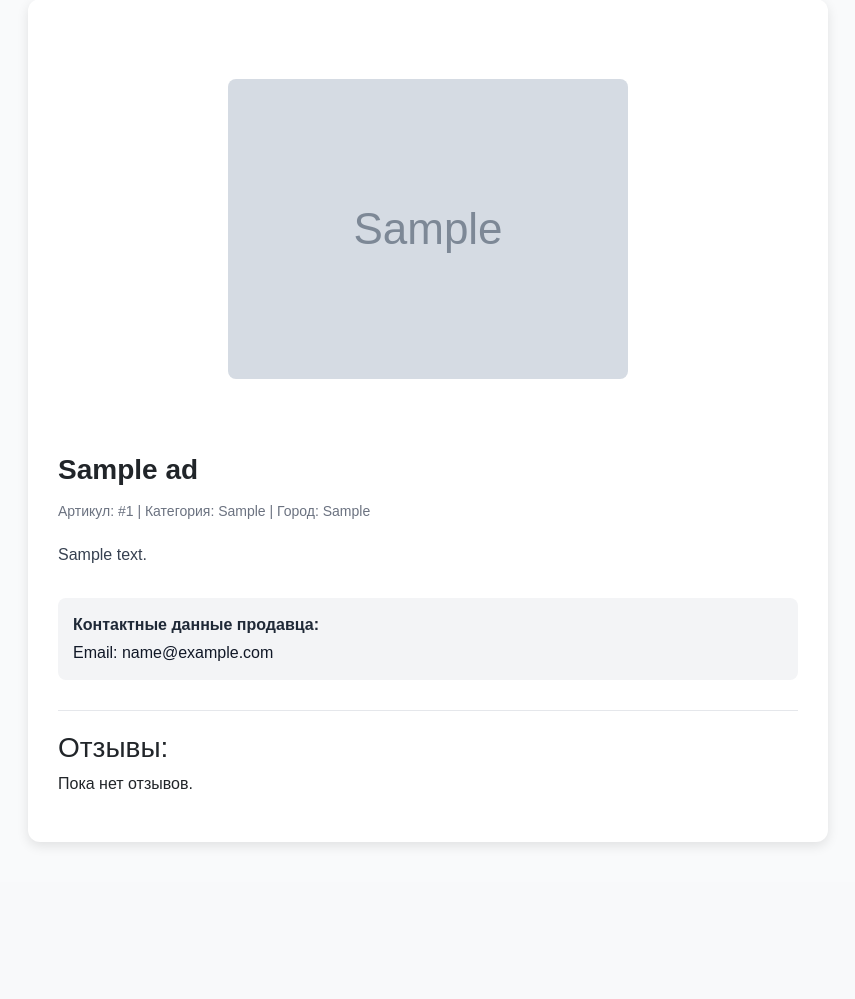
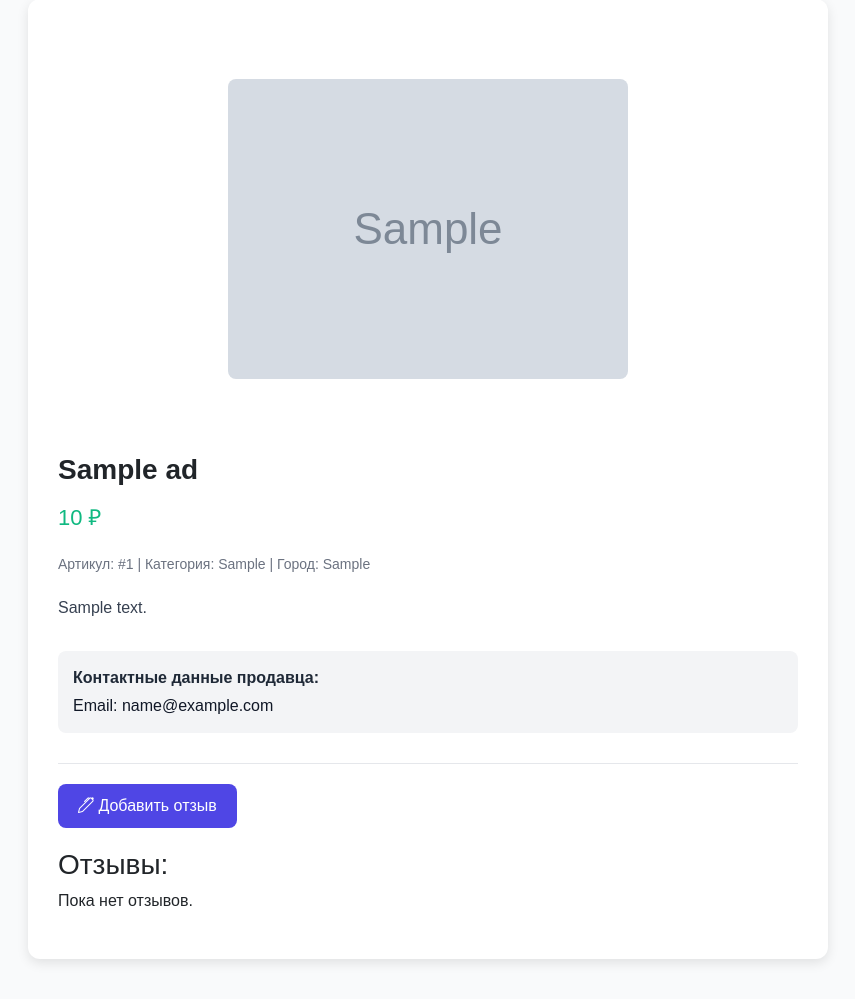
Before and after one commit to SutsuraGod/WEB-MarketPlace, a Flask app: page /ads/1 in a window 1280 px wide. Shown: the part 111-1110 px from the top of the page, without its empty margins (212-1067 px from the left). Before the commit the page ends 956 px from the top, so only its background shows below. Run offline with Flask 3, Linux system fonts and the light colour scheme; tables that the repository leaves empty hold one stand-in row (values such as "Sample post"); grey boxes marked "Sample" are stand-in pictures.

Commit message:
add price and add-review-button

```diff
--- a/templates/base.html
+++ b/templates/base.html
@@ -8,6 +8,7 @@
           integrity="sha384-giJF6kkoqNQ00vy+HMDP7azOuL0xtbfIcaT9wjKHr8RbDVddVHyTfAAsrekwKmP1"
           crossorigin="anonymous">
     <link rel="stylesheet" href="{{ url_for('static', filename='css/style.css') }}">
+    <link href="https://cdn.jsdelivr.net/npm/bootstrap-icons@1.10.5/font/bootstrap-icons.css" rel="stylesheet">
     <title>{{ title }}</title>
 </head>
 <body>
--- a/templates/product.html
+++ b/templates/product.html
@@ -161,6 +161,31 @@
         align-items: center;
         height: 100%;
     }
+
+    .add-review-button {
+        display: inline-block;
+        margin-bottom: 20px;
+        padding: 10px 20px;
+        background-color: #4f46e5;
+        color: white;
+        border: none;
+        border-radius: 8px;
+        font-size: 16px;
+        text-decoration: none;
+        transition: background-color 0.2s ease-in-out;
+    }
+
+    .add-review-button:hover {
+        background-color: #4338ca;
+        text-decoration: none;
+        color: white;
+    }
+
+    .product-price {
+        font-size: 22px;
+        color: #10b981;
+        margin-bottom: 20px;
+    }
 </style>
 
 <div class="product-container">
@@ -186,6 +211,7 @@
     </div>
 
     <div class="product-title">{{ product.title }}</div>
+    <div class="product-price">{{ product.price }} ₽</div>
     <div class="product-meta">
         Артикул: #{{ product.id }} |
         Категория: {{ category.category }} |
@@ -200,6 +226,9 @@
     </div>
 
     <div class="reviews-section">
+        <a href="/create_review" class="add-review-button">
+            <i class="bi bi-pen"></i> Добавить отзыв
+        </a>
         <h3>Отзывы:</h3>
         {% if reviews %}
         {% for review in reviews %}
```
